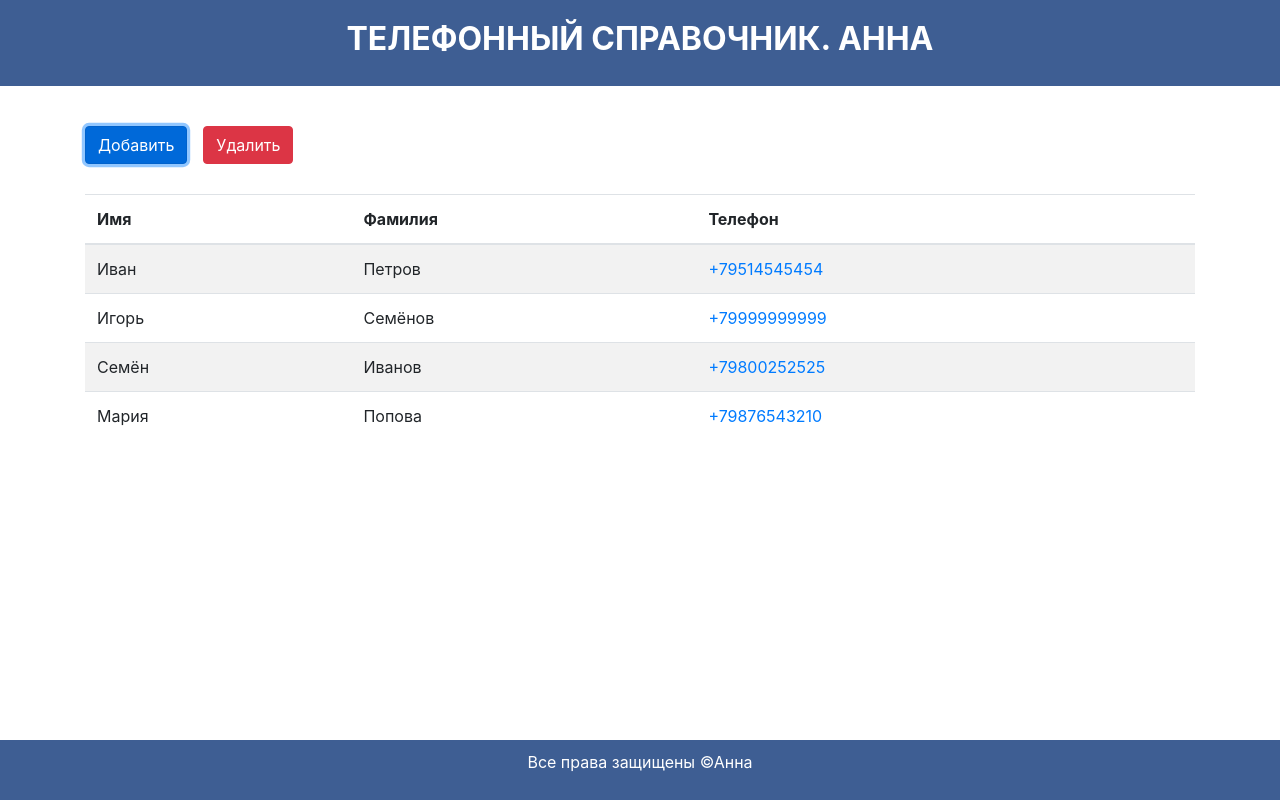
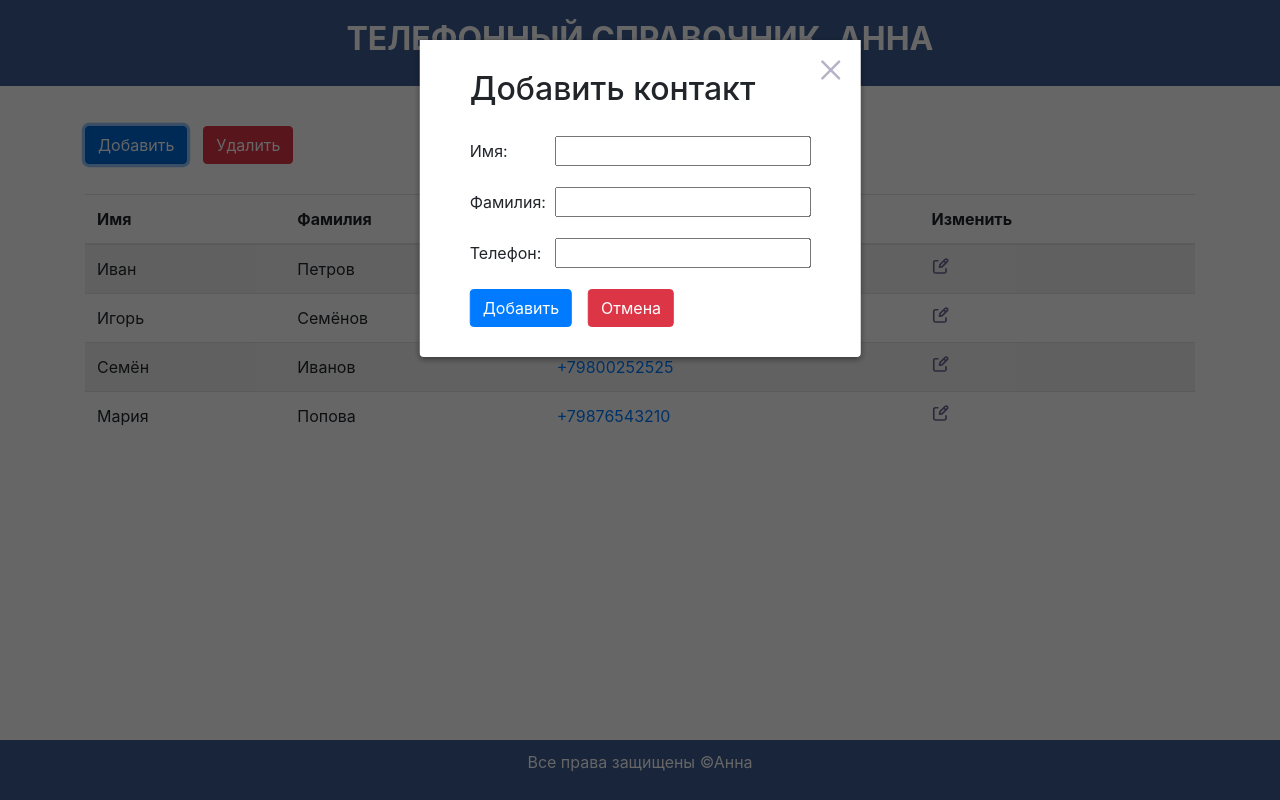
Before and after one commit to unursey/PhoneBook, a plain HTML site: page index.html in a window 1280 px wide. Both pictures are taken after a click on the button "Добавить". Drawn offline with nearby package versions, Linux system fonts and the light colour scheme.

Commit message:
modul05lesson05

```diff
--- a/phonebook/css/style.css
+++ b/phonebook/css/style.css
@@ -33,6 +33,18 @@ body {
   border: none;
   background-color: transparent;
   background-image: url("../img/del.svg");
+  background-size: contain;
+  background-repeat: no-repeat;
+  background-position: center;
+}
+
+.edit-icon {
+  display: block;
+  width: 20px;
+  height: 20px;
+  border: none;
+  background-color: transparent;
+  background-image: url("../img/edit.svg");
   background-size: contain;
   background-repeat: no-repeat;
   background-position: center;
--- a/phonebook/script/script.js
+++ b/phonebook/script/script.js
@@ -100,6 +100,7 @@ const data = [
             <th>Имя</th>
             <th>Фамилия</th>
             <th>Телефон</th>
+            <th class="edit">Изменить</th>
         </tr>
     `
     );
@@ -202,6 +203,10 @@ const data = [
 
     return {
       list: table.tbody,
+      logo,
+      btnAdd: buttonGroup.btns[0],
+      formOverlay: form.overlay,
+      form: form.form,
     };
   };
 
@@ -226,7 +231,14 @@ const data = [
     tdPhone.append(phoneLink);
     phoneLink.textContent = phone;
 
-    tr.append(tdDel, tdName, tdSurname, tdPhone);
+    const tdEdit = document.createElement("td");
+    tdEdit.classList.add("edit");
+    const buttonEdit = document.createElement("button");
+    buttonEdit.classList.add("edit-icon");
+    tdEdit.append(buttonEdit);
+
+    tr.phoneLink = phoneLink;
+    tr.append(tdDel, tdName, tdSurname, tdPhone, tdEdit);
 
     return tr;
   };
@@ -234,15 +246,60 @@ const data = [
   const renderContacts = (elem, data) => {
     const allRow = data.map(createRow);
     elem.append(...allRow);
+    return allRow;
+  };
+
+  const hoverRow = (allRow, logo) => {
+    const text = logo.textContent;
+
+    allRow.forEach(contact => {
+      contact.addEventListener('mouseenter', () => {
+        logo.textContent = contact.phoneLink.textContent;
+      });
+      contact.addEventListener('mouseleave', () => {
+        logo.textContent = text;
+      });
+    });
   };
 
   const init = (selectorApp, title) => {
     const app = document.querySelector(selectorApp);
     const phoneBook = renderPhoneBook(app, title);
 
-    const {list} = phoneBook;
+    const {list, logo, btnAdd, formOverlay, form} = phoneBook;
 
-    renderContacts(list, data);
+    const allRow = renderContacts(list, data);
+    hoverRow(allRow, logo);
+
+
+    btnAdd.addEventListener('click', () => {
+      formOverlay.classList.add('is-visible');
+    });
+
+    /*form.addEventListener('click', event => {
+      event.stopPropagation();
+    });
+
+    formOverlay.addEventListener('click', () => {
+      formOverlay.classList.remove('is-visible');
+    });*/
+
+    const handleForm = () => {
+      formOverlay.classList.toggle("is-visible");
+    };
+    const toggleForm = (e) => {
+      if (formOverlay.classList.contains("is-visible")) {
+        if (!e.target.closest("form")) {
+          handleForm();
+        } else if (e.target.classList.contains("close")) {
+          e.preventDefault();
+          handleForm();
+        }
+      } else if (e.target.closest(".form")) {
+        handleForm();
+      }
+    };
+    formOverlay.addEventListener("click", toggleForm);
   };
 
   window.phoneBookInit = init;
```
Also changed, not shown: phonebook/img/edit.svg (added).
